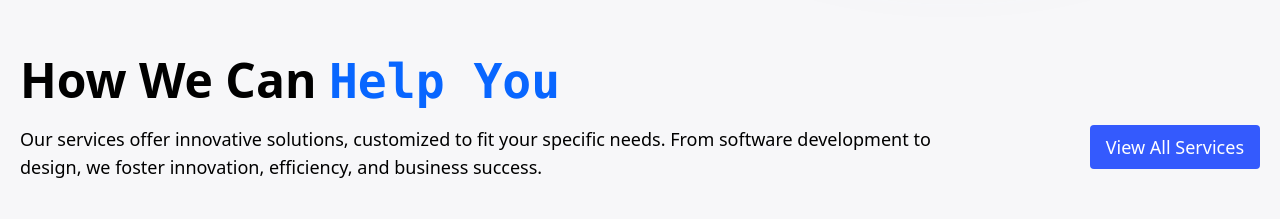
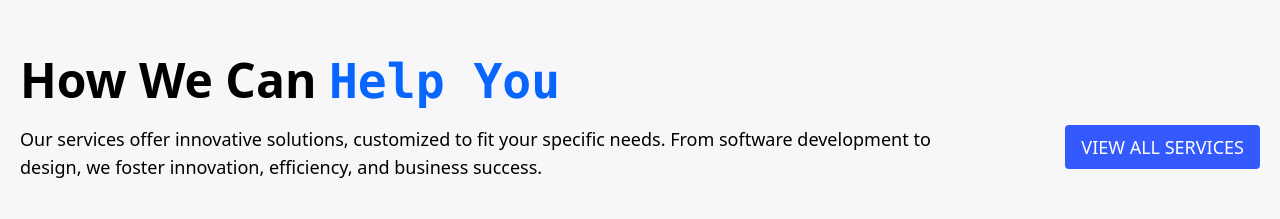
Before and after one commit to uminduchethiya/umindu-s-portfolio, a React (Vite) app: page / in a window 1280 px wide. Shown: the part 900-1119 px from the top of the page. Built offline with nearby package versions, Linux system fonts and the light colour scheme.

Commit message:
🐛 fix : link contact us page to lets talk buttons on home page

```diff
--- a/src/pages/home.jsx
+++ b/src/pages/home.jsx
@@ -95,14 +95,17 @@ const Home = () => {
               Empowering businesses with advanced software solutions for seamless integration and sustainable growth in
               the ever-evolving digital landscape. Your success is our priority.
             </p>
-            <button className="bg-button hover:bg-button-hover text-assest-1 py-2 px-4 rounded transition duration-300 w-fit md:self-start self-center">
+            <a href="/contact">
+              <button
+                  className="bg-button hover:bg-button-hover text-assest-1 py-2 px-4 rounded transition duration-300 w-fit md:self-start self-center">
                 LET'S TALK
               </button>
+            </a>
           </div>
 
           <div
               className="lg:w-1/2 w-full md:block hidden h-[600px] bg-contain bg-no-repeat bg-center my-auto relative top-0"
-            style={{ backgroundImage: `url(${homeGirl})` }}
+              style={{backgroundImage: `url(${homeGirl})` }}
           >
             {/* Background blur overlay */}
             <div className="absolute inset-0 bg-gray-500 opacity-50 blur-3xl -z-10 rounded-full"></div>
@@ -164,7 +167,7 @@ const Home = () => {
               <a href="/services">
                 <button
                     className="bg-button hover:bg-button-hover text-assest-1 py-2 px-4 rounded transition duration-300 w-fit md:self-start self-center text-lg whitespace-nowrap">
-                  View All Services
+                  VIEW ALL SERVICES
                 </button>
               </a>
             </div>
@@ -296,10 +299,12 @@ const Home = () => {
               </div>
             </div>
             <p className="text-lg mb-10">We are actively engaged in the Sri Lankan market, providing dedicated software solutions services 365 days a year.</p>
+            <a href="/contact">
               <button
                   className="bg-button hover:bg-button-hover text-assest-1 py-2 px-4 rounded transition duration-300 w-fit">
                 LET'S TALK
               </button>
+            </a>
           </div>
         </div>
       </div>
```
Lines whose indentation alone changed are shown as unchanged.
